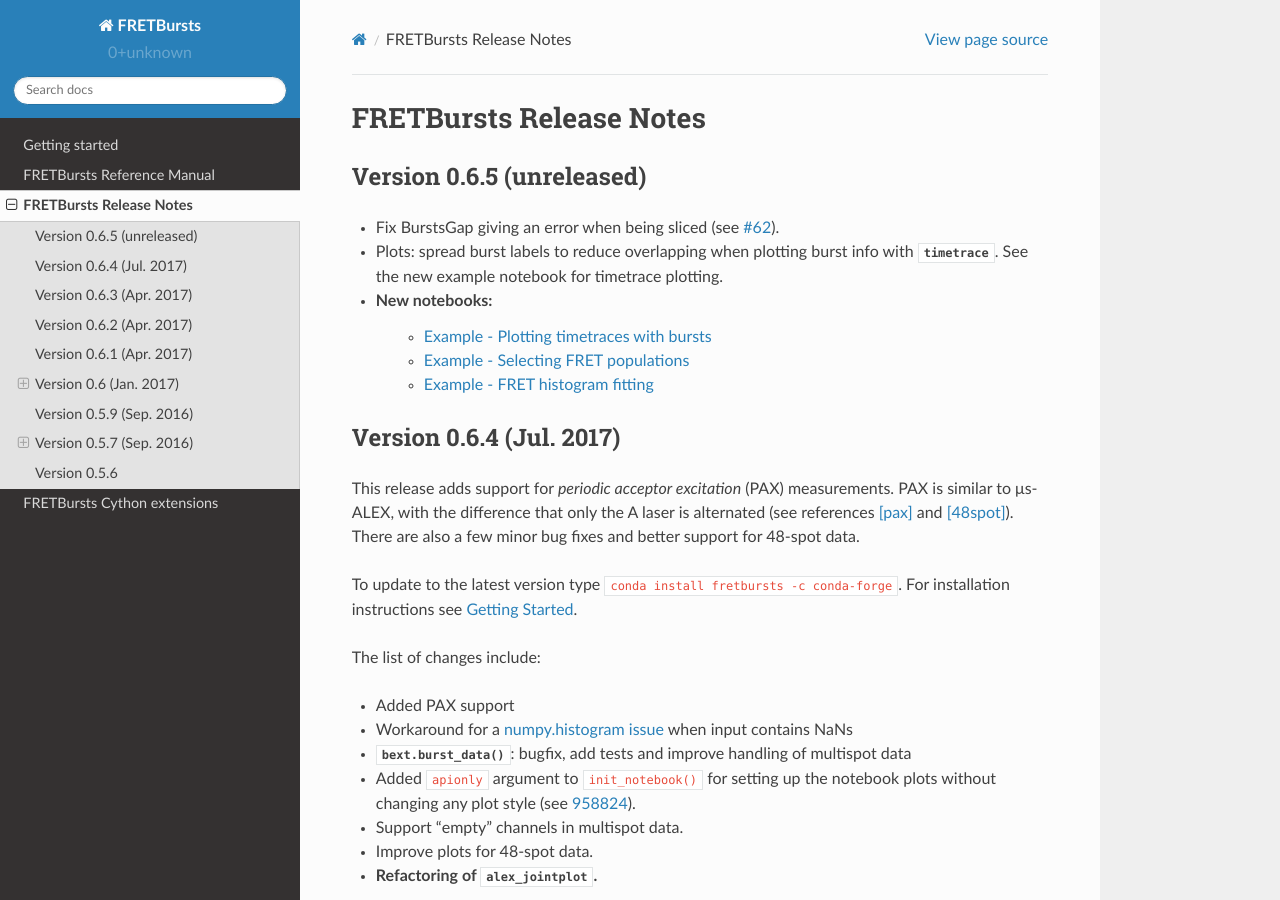
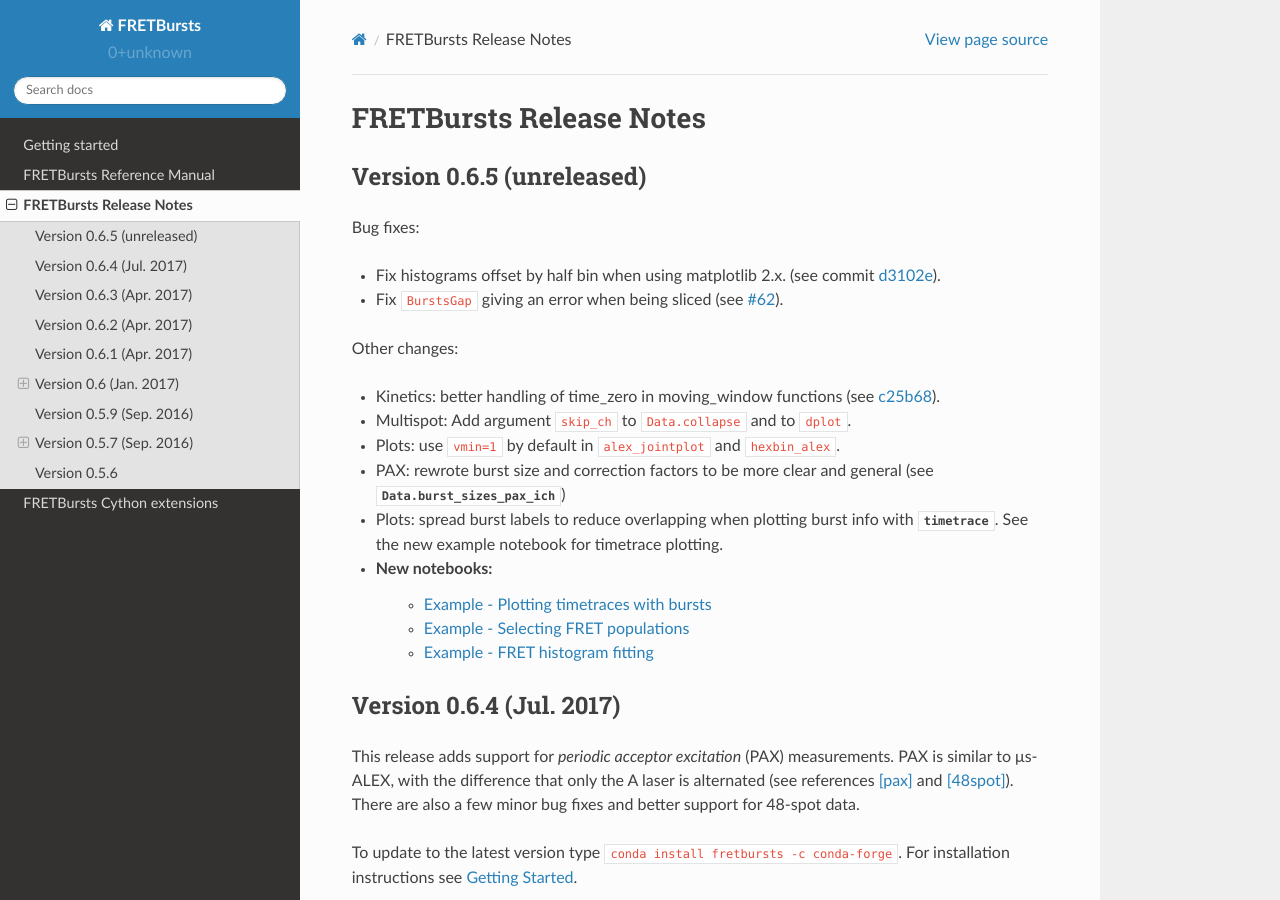
Before and after one commit to tritemio/FRETBursts, a Sphinx documentation site: the page built from docs/source/releasenotes.rst, in a window 1280 px wide and 900 px high. Built offline with Sphinx 7.4.7 and the Read the Docs theme 2.0.0, drawn with Linux system fonts in a browser that asks for light colours; the version number could not be read and is left out.

Commit message:
Docs: update release notes

```diff
--- a/docs/source/releasenotes.rst
+++ b/docs/source/releasenotes.rst
@@ -4,7 +4,21 @@ FRETBursts Release Notes
 Version 0.6.5 (unreleased)
 --------------------------
 
-- Fix BurstsGap giving an error when being sliced (see `#62 <https://github.com/tritemio/FRETBursts/pull/64>`__).
+Bug fixes:
+
+- Fix histograms offset by half bin when using matplotlib 2.x.
+  (see commit `d3102e <https://github.com/tritemio/FRETBursts/commit/d3102e65e5c79c7a95c357d7d55ee273dc3ce87f>`__).
+- Fix `BurstsGap` giving an error when being sliced
+  (see `#62 <https://github.com/tritemio/FRETBursts/pull/64>`__).
+
+Other changes:
+
+- Kinetics: better handling of time_zero in moving_window functions
+  (see `c25b68 <https://github.com/tritemio/FRETBursts/commit/c25b682a191a72fe2a6835d49bafc47acd57bc36>`__).
+- Multispot: Add argument `skip_ch` to `Data.collapse` and to `dplot`.
+- Plots: use `vmin=1` by default in `alex_jointplot` and `hexbin_alex`.
+- PAX: rewrote burst size and correction factors to be more clear and general
+  (see :meth:`Data.burst_sizes_pax_ich <fretbursts.burstlib.Data.burst_sizes_pax_ich>`)
 - Plots: spread burst labels to reduce overlapping when plotting burst
   info with :func:`timetrace <fretbursts.burst_plot.timetrace>`.
   See the new example notebook for timetrace plotting.
```
